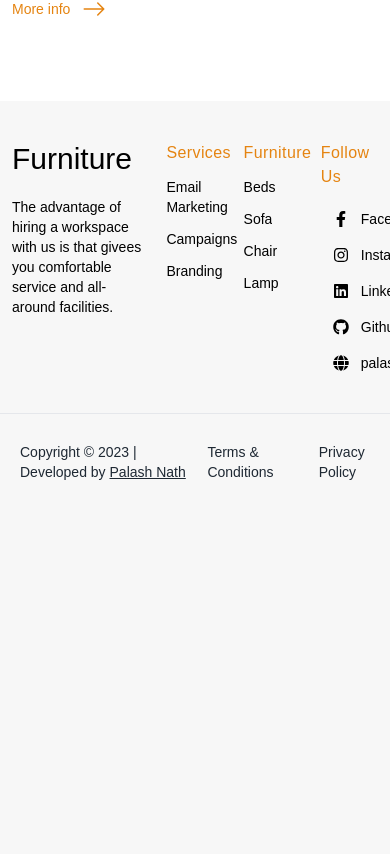
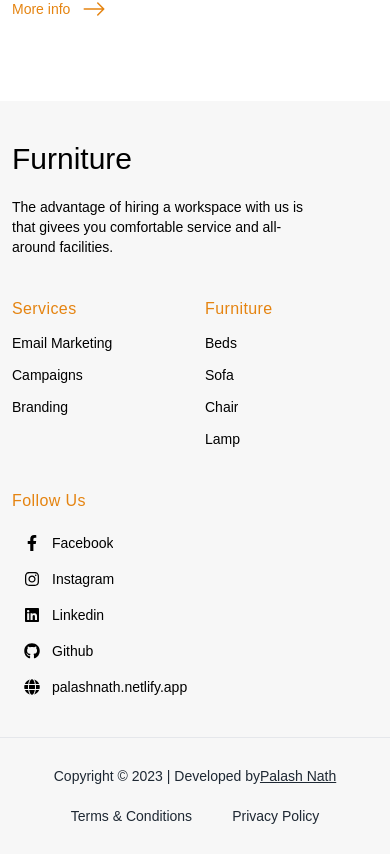
Before and after one commit to palashnath880/furniture, a React (Vite) app: page / in a window 390 px wide. Shown: the part 3438-4292 px from the top of the page. Before the commit the page ends 3948 px from the top, so only its background shows below. Built offline with nearby package versions, Linux system fonts and the light colour scheme; a web font is replaced by a local one.

Commit message:
Footer Responsive Layout Updated

```diff
--- a/src/components/Footer.jsx
+++ b/src/components/Footer.jsx
@@ -5,8 +5,8 @@ const Footer = () => {
     return (
         <footer>
             <div className="container mx-auto px-5 max-sm:px-3 pt-10 pb-10">
-                <div className="grid grid-cols-5 gap-5">
-                    <div className="col-span-2">
+                <div className="grid grid-cols-2 sm:grid-cols-3 max-lg:gap-y-10 lg:grid-cols-5 gap-5">
+                    <div className="col-span-2 sm:col-span-3 lg:col-span-2">
                         <h2 className="text-3xl font-Gilroy-Medium">Furniture</h2>
                         <p className="mt-5 text-sm font-Gilroy-Medium max-w-[300px]">The advantage of hiring a workspace with us is that givees you comfortable service and all-around facilities.</p>
                     </div>
@@ -48,7 +48,7 @@ const Footer = () => {
                             </li>
                         </ul>
                     </div>
-                    <div className="col-span-1">
+                    <div className="col-span-2 sm:col-span-1">
                         <p className="text-secondary font-Gilroy-Medium tracking-wide">Follow Us</p>
                         <ul className="mt-5 pl-3 space-y-4 text-sm font-Gilroy-Medium">
                             <li>
@@ -86,8 +86,11 @@ const Footer = () => {
                 </div>
             </div>
             <div className="container mx-auto px-5 py-7 border-t">
-                <div className="flex items-center justify-between">
-                    <p className="font-Gilroy-Medium text-[#1E2833] text-sm">Copyright © {new Date().getFullYear()} | Developed by <a className="underline hover:no-underline duration-200" href='' rel='noreferrer'>Palash Nath</a></p>
+                <div className="flex max-sm:flex-col max-sm:gap-5 items-center sm:justify-between">
+                    <p className="font-Gilroy-Medium text-[#1E2833] text-sm">
+                        Copyright © {new Date().getFullYear()} | Developed by
+                        <a className="underline hover:no-underline duration-200" href='https://palashnath.netlify.app' target='_blank' rel='noreferrer'>Palash Nath</a>
+                    </p>
                     <div className="justify-center flex gap-10 text-sm">
                         <span className="font-Gilroy-Medium text-[#1E2833]">Terms & Conditions</span>
                         <span className="font-Gilroy-Medium text-[#1E2833]">Privacy Policy</span>
```
